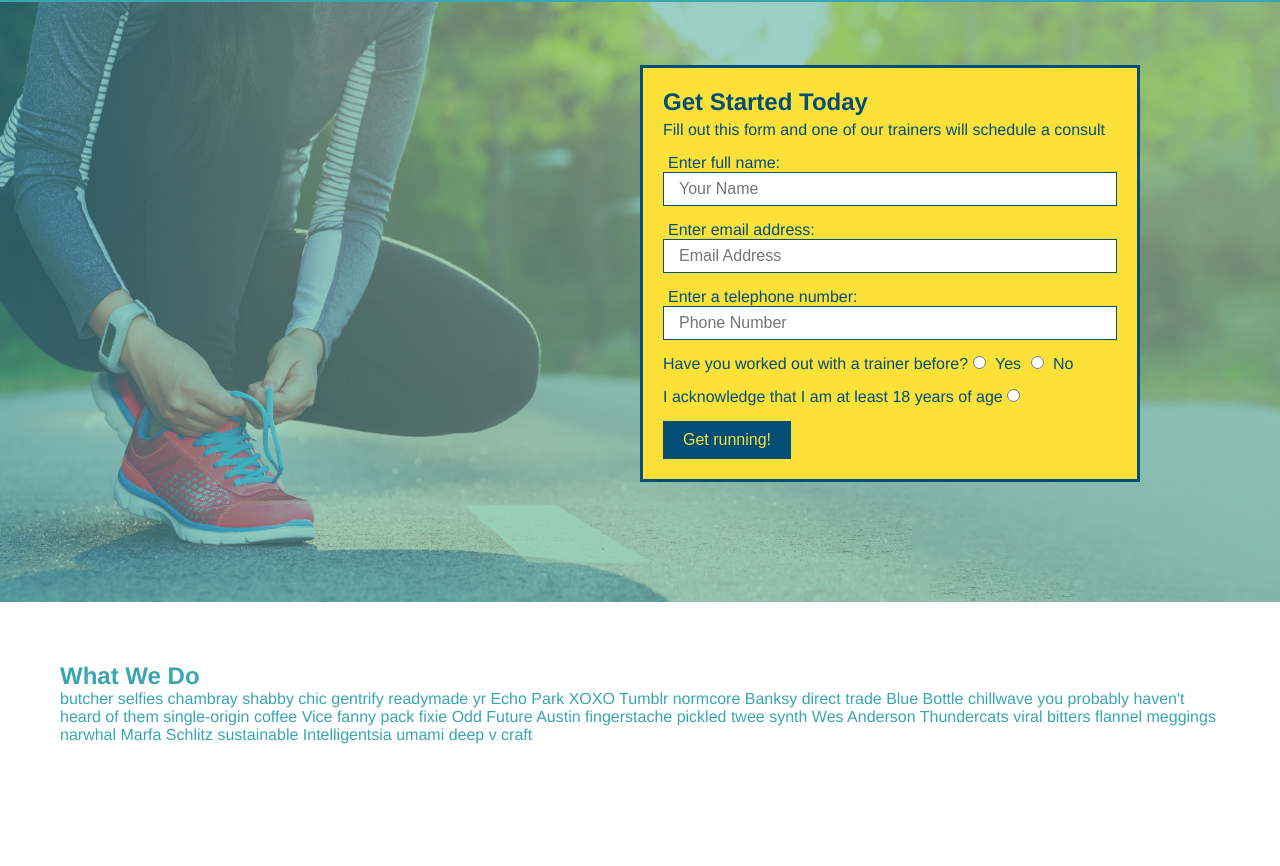
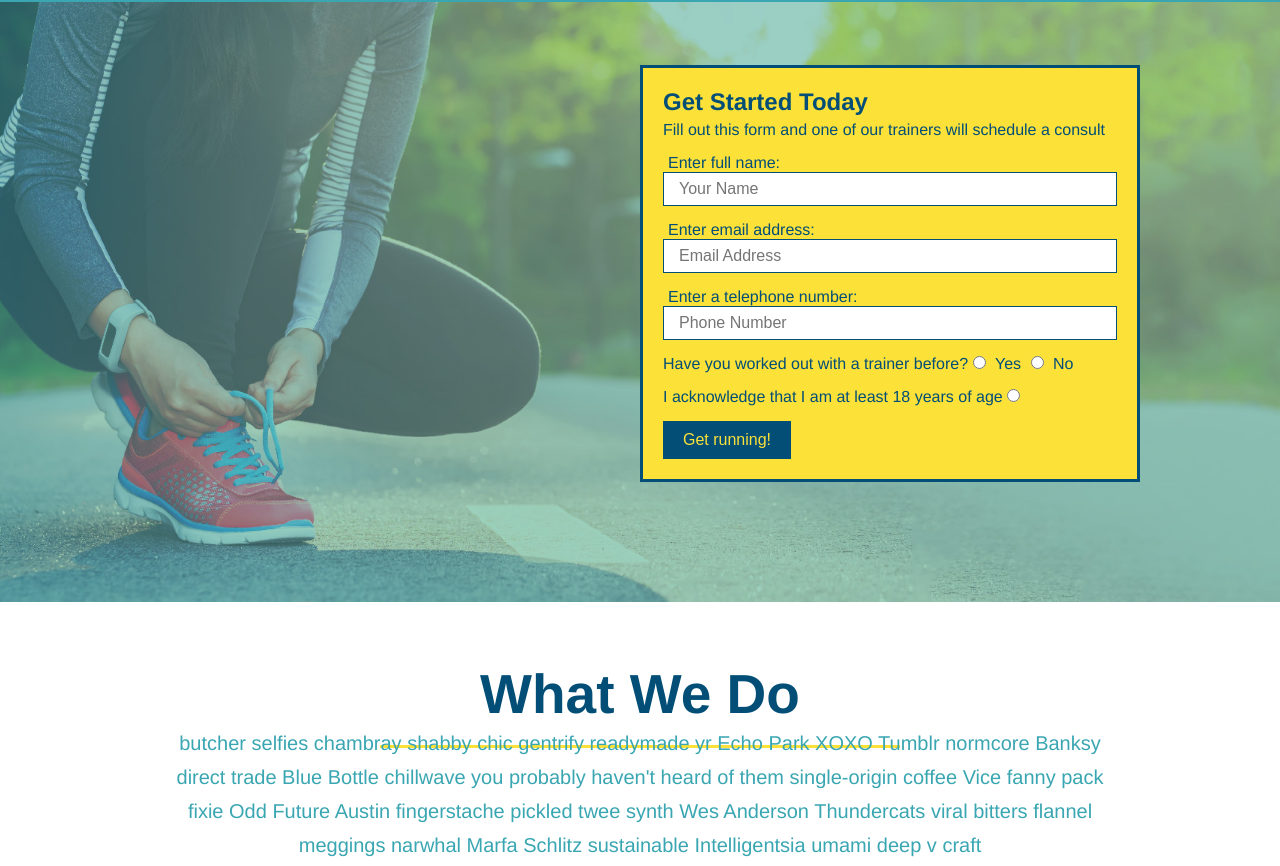
Before and after one commit to kabradshaw1/run-buddy, a plain HTML site: page index.html in a window 1280 px wide. Shown: the part 80-946 px from the top of the page. Drawn offline with Linux system fonts and the light colour scheme.

Commit message:
style what we do section

```diff
--- a/assets/css/style.css
+++ b/assets/css/style.css
@@ -80,7 +80,7 @@ section {
     background-position: center;
     position: relative;
 }
-/* Hero Style End */
+
 .hero-form {
     background-color: #fce138;
     color: #024e76;
@@ -116,5 +116,24 @@ h3 {
     border: none;
     padding: 10px 20px;
     font-size: 16px;
+}
+  /* HERO STYLES END */
+  .intro {
+    text-align: center;
   }
-  /* HERO STYLES END */
+.intro h2 {
+    display: inline;
+    font-size: 55px;
+    color: #024e76;
+    margin-bottom: 35px;
+    padding: 0 100px 20px 100px;
+    border-bottom: 3px solid;
+    border-color: #fce138;
+}
+.intro p {
+    line-height: 1.7;
+    color: #39a6b2;
+    width: 80%;
+    font-size: 20px;
+    margin: 0 auto;
+}
--- a/index.html
+++ b/index.html
@@ -62,7 +62,7 @@
             </div>
         </section>
     <!-- "what we do" secion -->
-        <section>
+        <section id="what-we-do" class="intro">
             <h2>What We Do</h2>
             <p>
                 butcher selfies chambray shabby chic gentrify readymade yr Echo Park XOXO Tumblr normcore Banksy direct trade Blue Bottle chillwave you probably haven't heard of them single-origin coffee Vice fanny pack fixie Odd Future Austin fingerstache pickled twee synth Wes Anderson Thundercats viral bitters flannel meggings narwhal Marfa Schlitz sustainable Intelligentsia umami deep v craft
@@ -70,7 +70,7 @@
         </section>
     <!-- "What you do" section -->
         <section>
-            <h2 id="what-we-do">
+            <h2>
                 What You Do
             </h2>
             <div>
```
